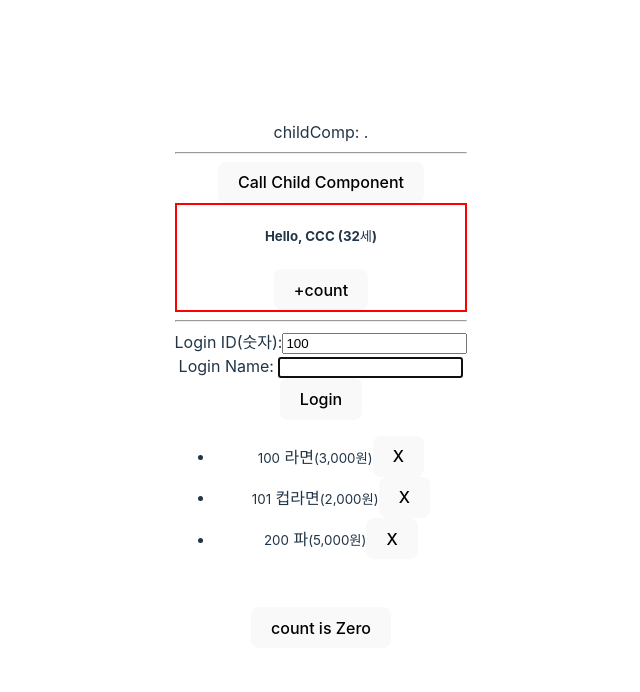
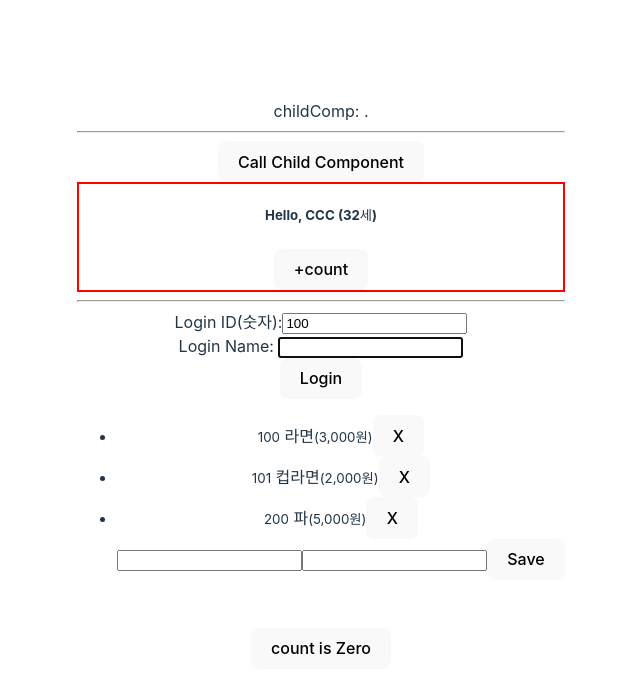
Before and after one commit to indiflex/fullstack5, a React (Vite) app in the folder react/rbvite/: page / in a window 1280 px wide. Shown: the top 692 px of the page, without its empty margins (319-959 px from the left). Built offline with nearby package versions, Linux system fonts and the light colour scheme.

Commit message:
saveCartItem

```diff
--- a/react/rbvite/src/App.tsx
+++ b/react/rbvite/src/App.tsx
@@ -50,6 +50,19 @@ function App() {
     setSession({ ...session, loginUser: null });
   };
 
+  const saveCartItem = (name: string, price: number) => {
+    const id =
+      session.cart
+        .map((cart) => cart.id)
+        .sort()
+        .at(-1) || 0;
+
+    setSession({
+      ...session,
+      cart: [...session.cart, { id: id + 1, name, price }],
+    });
+  };
+
   const removeCartItem = (itemId: number) => {
     setSession({
       ...session,
@@ -72,6 +85,7 @@ function App() {
         session={session}
         login={login}
         logout={logout}
+        saveCartItem={saveCartItem}
         removeCartItem={removeCartItem}
       />
       <div className='card'>
--- a/react/rbvite/src/components/My.tsx
+++ b/react/rbvite/src/components/My.tsx
@@ -1,4 +1,5 @@
 // src/components/My.tsx
+import { FormEvent, useRef } from 'react';
 import { LoginUser, Session } from '../App';
 import Login from './Login';
 import Profile from './Profile';
@@ -7,6 +8,7 @@ type Props = {
   session: Session;
   login: ({ id, name }: LoginUser) => void;
   logout: () => void;
+  saveCartItem: (name: string, price: number) => void;
   removeCartItem: (itemId: number) => void;
 };
 
@@ -14,9 +16,33 @@ const My = ({
   session: { loginUser, cart },
   login,
   logout,
+  saveCartItem,
   removeCartItem,
 }: Props) => {
   console.log('@@@My');
+  const itemNameRef = useRef<HTMLInputElement>(null);
+  const itemPriceRef = useRef<HTMLInputElement>(null);
+
+  const submit = (e: FormEvent<HTMLFormElement>) => {
+    e.preventDefault();
+    const name = itemNameRef.current?.value;
+    const price = itemPriceRef.current?.value;
+
+    if (!name) {
+      alert('상품명을 정확히 입력해 주세요!');
+      return itemNameRef.current?.focus();
+    }
+
+    if (!price) {
+      alert('금액을 정확히 입력해 주세요!');
+      return itemPriceRef.current?.focus();
+    }
+
+    saveCartItem(name, Number(price));
+    itemNameRef.current.value = '';
+    itemPriceRef.current.value = '';
+  };
+
   return (
     <>
       {loginUser ? (
@@ -32,6 +58,11 @@ const My = ({
             <button onClick={() => removeCartItem(id)}>X</button>
           </li>
         ))}
+        <form onSubmit={submit}>
+          <input type='text' ref={itemNameRef} />
+          <input type='number' ref={itemPriceRef} />
+          <button type='submit'>Save</button>
+        </form>
       </ul>
     </>
   );
--- a/react/rbvite/tsconfig.json
+++ b/react/rbvite/tsconfig.json
@@ -1,8 +1,8 @@
 {
   "compilerOptions": {
-    "target": "ES2020",
+    "target": "ES2022",
     "useDefineForClassFields": true,
-    "lib": ["ES2020", "DOM", "DOM.Iterable"],
+    "lib": ["ES2022", "DOM", "DOM.Iterable"],
     "module": "ESNext",
     "skipLibCheck": true,
 
--- a/react/rbvite/vite.config.ts
+++ b/react/rbvite/vite.config.ts
@@ -4,4 +4,7 @@ import react from '@vitejs/plugin-react';
 // https://vitejs.dev/config/
 export default defineConfig({
   plugins: [react()],
+  server: {
+    port: 3333,
+  },
 });
```
